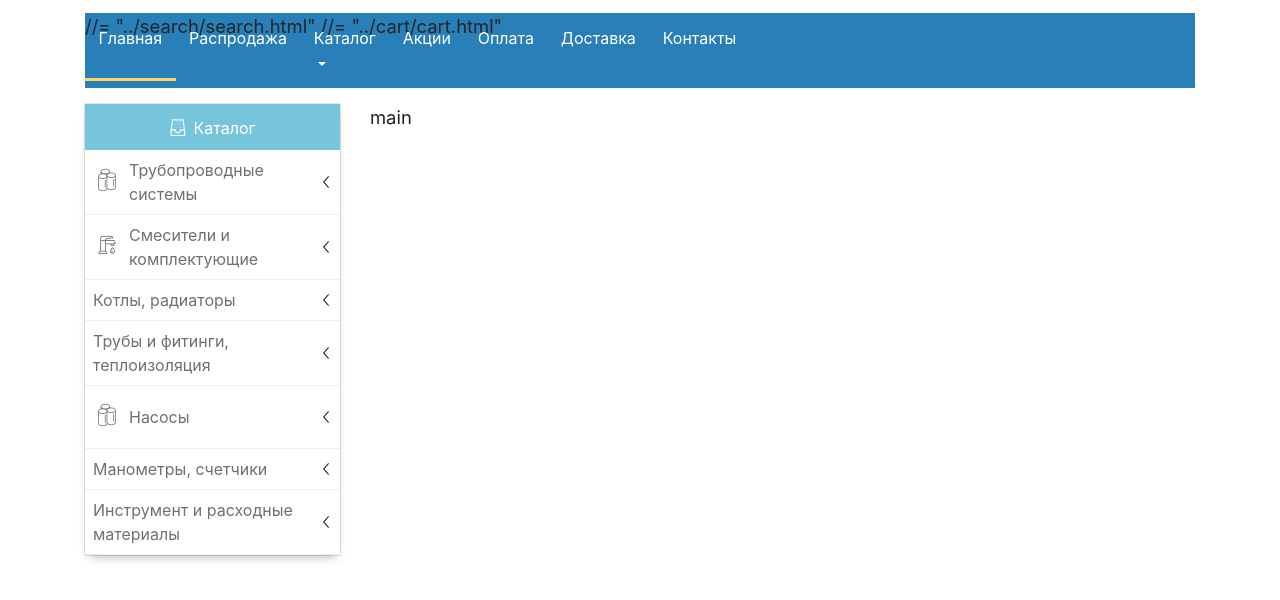
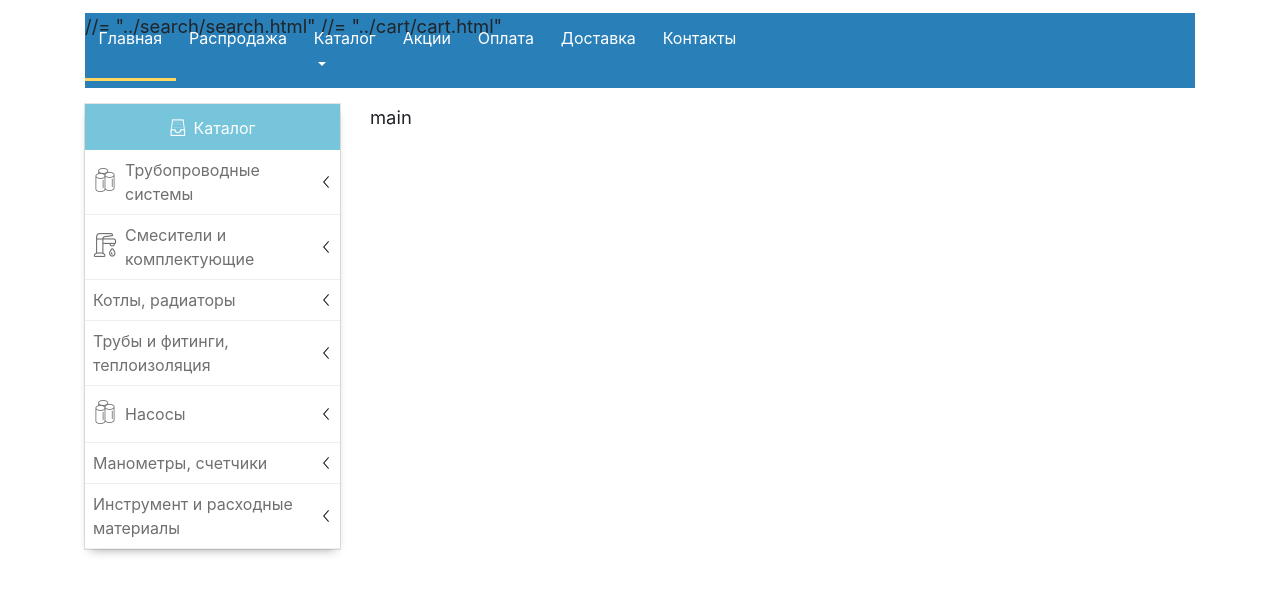
Before and after one commit to terlim/aquamir32.v6, a website: page src/index.html in a window 1280 px wide. Shown: the part 108-708 px from the top of the page. Drawn offline with nearby package versions, Linux system fonts and the light colour scheme; files that its build step writes are made by us from their sources; files whose address does not match are found by name.

Commit message:
transition

```diff
--- a/src/blocks/catalog-tree/catalog-tree.scss
+++ b/src/blocks/catalog-tree/catalog-tree.scss
@@ -62,6 +62,7 @@
     list-style-type: none;
     border-bottom: 1px solid #efefef;
     font-size: .9rem;
+    transition: all .25s ease-in-out;
     &:hover{
          background-color: #7a839326;
      }
--- a/src/common.blocks/icons/tempalte-icons.scss
+++ b/src/common.blocks/icons/tempalte-icons.scss
@@ -43,11 +43,11 @@
   @extend %icon-glyphicons-truby;
   padding-right: .5rem;
 
-  font-size: 1.75rem;
+  font-size: 1.5rem;
 }
 .icon__smesitely{
   @extend %icon-glyphicons-smesiteli;
   padding-right: .5rem;
 
-  font-size: 1.75rem;
+  font-size: 1.5rem;
 }
--- a/src/index.html
+++ b/src/index.html
@@ -18,11 +18,11 @@
 //= blocks/navbar/navbar.html
 <div class="container">
     <div class="row">
-        <div class="col col-md-3 col-lg-3 col-xl-3 d-none d-sm-none d-md-block">
+        <div class="col col-md-4 col-lg-3 col-xl-3 d-none d-sm-none d-md-block">
             //= blocks/catalog-tree/catalog-tree.html
 
         </div>
-        <div class="col col-md-9 col-lg-9 col-xl-9">
+        <div class="col col-md-8 col-lg-9 col-xl-9">
             main
         </div>
     </div>
```
Also changed, not shown: src/blocks/catalog-tree/catalog-tree.css, src/common.blocks/icons/tempalte-icons.css, src/fonts/icons/myiconfont.svg, src/fonts/icons/myiconfont.ttf, src/fonts/icons/myiconfont.woff, src/fonts/icons/myiconfont.woff2, src/icons/glyphicons-smesiteli.svg, src/icons/glyphicons-truby.svg, 1 other file.
